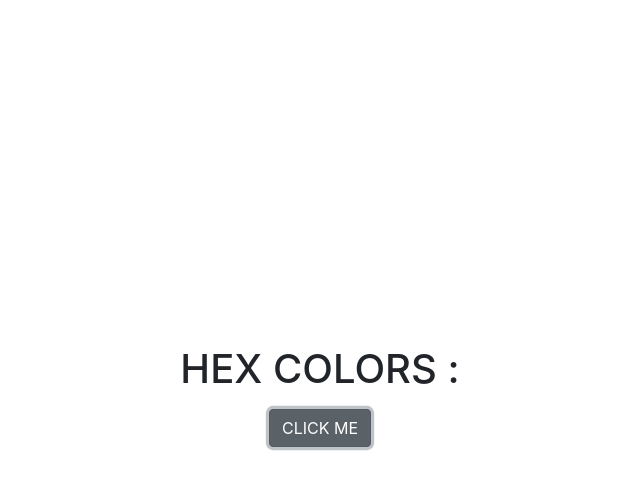
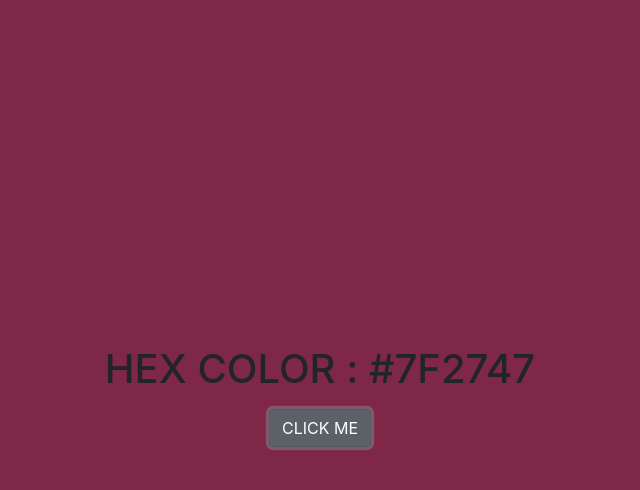
Before and after one commit to bouaik/Hex-colors, a plain HTML site: page index.html in a window 1280 px wide. Both pictures are taken after a click on the link "CLICK ME". Shown: the whole page, without its empty margins (320-960 px from the left). Drawn offline with nearby package versions, Linux system fonts and the light colour scheme.

Commit message:
add js logic to change background color and show hexcolor

```diff
--- a/app.js
+++ b/app.js
@@ -0,0 +1,17 @@
+(function () {
+    const hexValue = document.getElementById('hex-value')
+    const btn = document.getElementById('btn')
+
+    btn.addEventListener('click', createHex)
+
+    function createHex () {
+        let letters = '0123456789ABCDEF';
+        let hexColor = '#';
+        for (var i = 0; i < 6; i++) {
+            hexColor += letters[Math.floor(Math.random() * 16)];
+        }
+        document.body.style.backgroundColor = hexColor
+        hexValue.textContent = hexColor
+    }
+
+})();
--- a/index.html
+++ b/index.html
@@ -8,7 +8,7 @@
     <!-- Bootstrap CSS -->
     <link rel="stylesheet" href="https://stackpath.bootstrapcdn.com/bootstrap/4.5.2/css/bootstrap.min.css" integrity="sha384-JcKb8q3iqJ61gNV9KGb8thSsNjpSL0n8PARn9HuZOnIxN0hoP+VmmDGMN5t9UJ0Z" crossorigin="anonymous">
     <link rel="stylesheet" href="style.css">
-    <title>Hello, world!</title>
+    <title>Hex color</title>
   </head>
   <body>
 
@@ -16,7 +16,7 @@
         <div class="row align-items-center">
             <div class="col-10 col-md-6 mx-auto text-center">
                 <h1 class="text-uppercase">
-                    hex colors :
+                    hex color :
                     <span id="hex-value">
                     </span>
                 </h1>
@@ -24,11 +24,6 @@
             </div>
         </div>
     </div>
-
-
-
-
-
 
     <!-- Optional JavaScript -->
     <!-- jQuery first, then Popper.js, then Bootstrap JS -->
```
